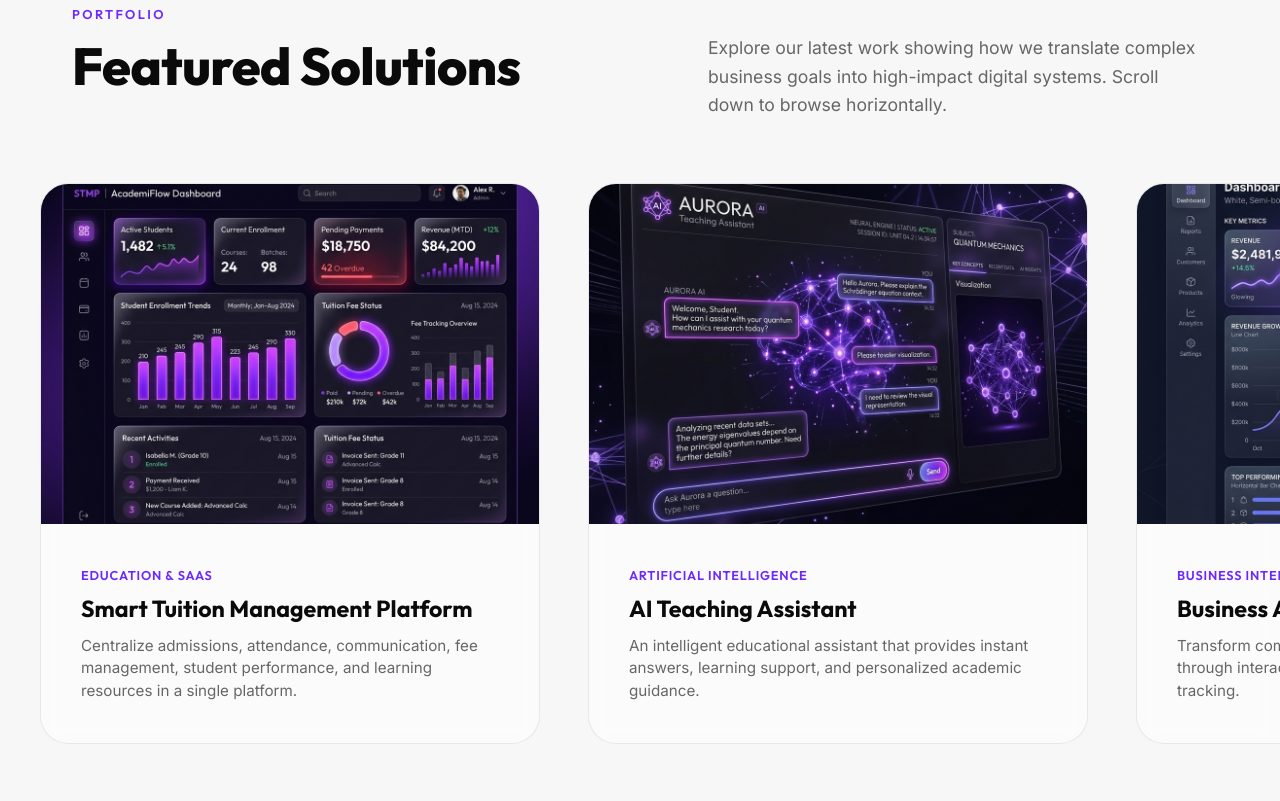
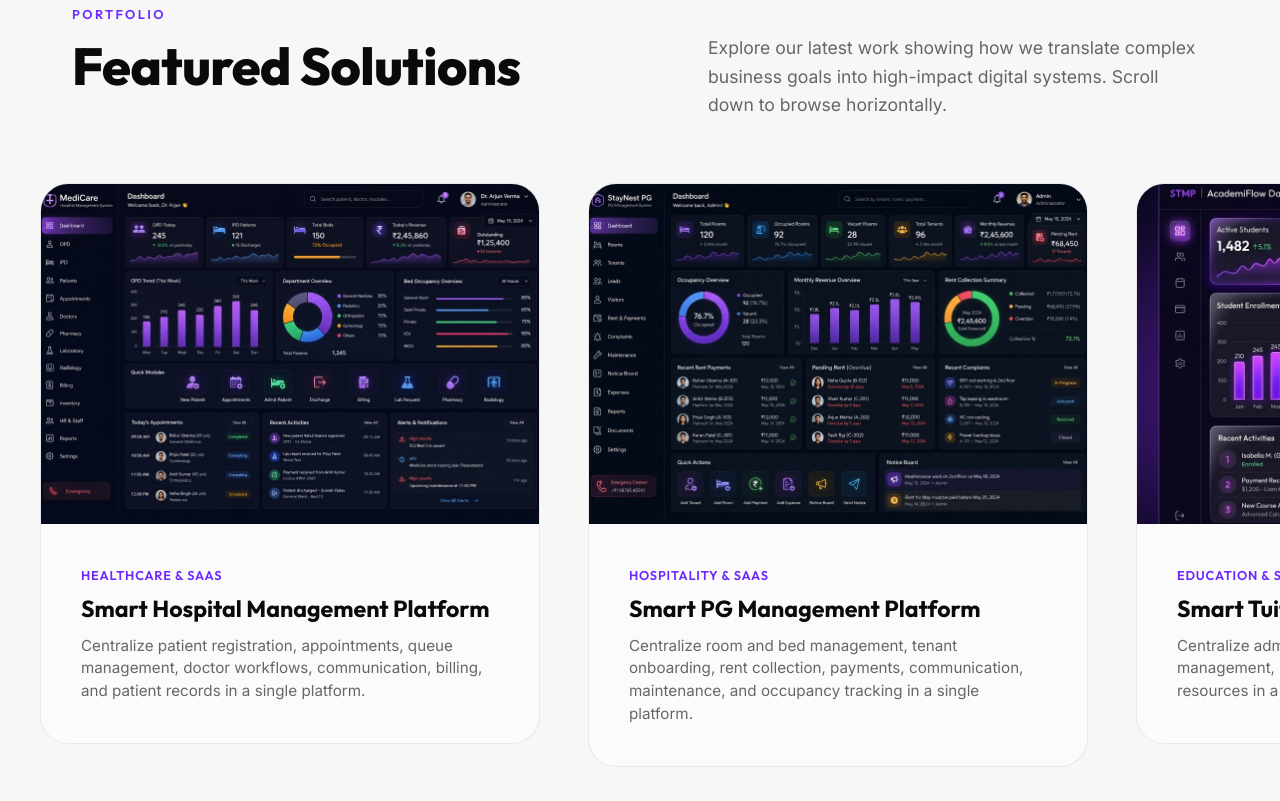
Before and after one commit to Muragharajendra/ProGenius-Solutions, a website built with Vite: page index.html in a window 1280 px wide. Shown: the part 4981-5782 px from the top of the page. Built offline with nearby package versions, Linux system fonts and the light colour scheme; some packages are replaced by stand-ins of ours; no server answers.

Commit message:
Add Hospital and PG platforms to Featured Solutions

```diff
--- a/index.html
+++ b/index.html
@@ -395,7 +395,43 @@
           <div class="projects-container" id="projects-container">
             <div class="projects-track" id="projects-track">
 
-              <!-- Project 1 -->
+              <!-- Project 1: Smart Hospital Management Platform -->
+              <div class="project-card-wrapper">
+                <div class="project-card" data-project="hospital">
+                  <div class="project-image-container">
+                    <img src="/assets/hospital_platform_mockup.jpg" alt="Smart Hospital Management Platform" class="project-img" onerror="this.src='https://placehold.co/800x600/1e1e24/6d28ff?text=Hospital+Management+Platform'" />
+                    <div class="project-overlay">
+                      <span class="overlay-tag">Case Study</span>
+                      <span class="overlay-action">View Project</span>
+                    </div>
+                  </div>
+                  <div class="project-info-block">
+                    <span class="project-category">Healthcare & SaaS</span>
+                    <h3 class="project-title-card">Smart Hospital Management Platform</h3>
+                    <p class="project-desc-card">Centralize patient registration, appointments, queue management, doctor workflows, communication, billing, and patient records in a single platform.</p>
+                  </div>
+                </div>
+              </div>
+
+              <!-- Project 2: Smart PG Management Platform -->
+              <div class="project-card-wrapper">
+                <div class="project-card" data-project="pg">
+                  <div class="project-image-container">
+                    <img src="/assets/pg_platform_mockup.jpg" alt="Smart PG Management Platform" class="project-img" onerror="this.src='https://placehold.co/800x600/1e1e24/8b5cf6?text=PG+Management+Platform'" />
+                    <div class="project-overlay">
+                      <span class="overlay-tag">Case Study</span>
+                      <span class="overlay-action">View Project</span>
+                    </div>
+                  </div>
+                  <div class="project-info-block">
+                    <span class="project-category">Hospitality & SaaS</span>
+                    <h3 class="project-title-card">Smart PG Management Platform</h3>
+                    <p class="project-desc-card">Centralize room and bed management, tenant onboarding, rent collection, payments, communication, maintenance, and occupancy tracking in a single platform.</p>
+                  </div>
+                </div>
+              </div>
+
+              <!-- Project 3 -->
               <div class="project-card-wrapper">
                 <div class="project-card" data-project="tuition">
                   <div class="project-image-container">
@@ -413,7 +449,7 @@
                 </div>
               </div>
 
-              <!-- Project 2 -->
+              <!-- Project 4 -->
               <div class="project-card-wrapper">
                 <div class="project-card" data-project="ai">
                   <div class="project-image-container">
@@ -431,7 +467,7 @@
                 </div>
               </div>
 
-              <!-- Project 3 -->
+              <!-- Project 5 -->
               <div class="project-card-wrapper">
                 <div class="project-card" data-project="analytics">
                   <div class="project-image-container">
@@ -449,7 +485,7 @@
                 </div>
               </div>
 
-              <!-- Project 4 -->
+              <!-- Project 6 -->
               <div class="project-card-wrapper">
                 <div class="project-card" data-project="portal">
                   <div class="project-image-container">
```
Also changed, not shown: public/assets/hospital_platform_mockup.jpg (added), public/assets/pg_platform_mockup.jpg (added).
